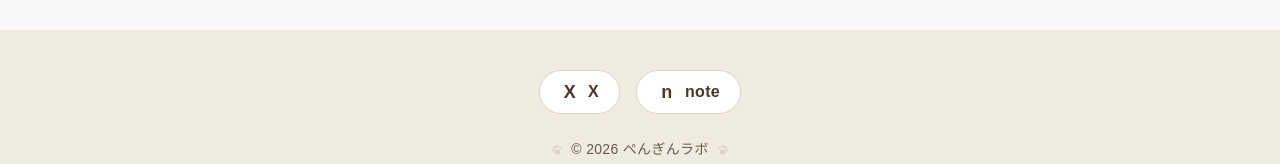
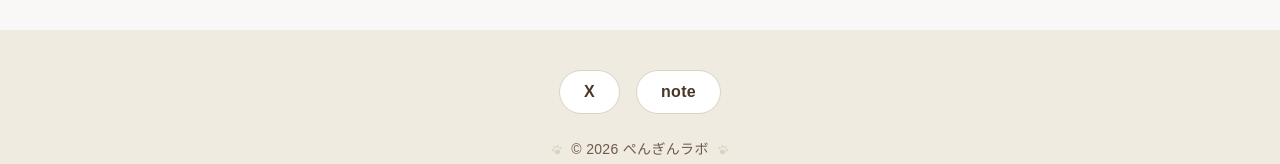
Before and after one commit to M-Hidaritomo/penguin-lab, an Astro site: page / in a window 1280 px wide. Shown: the part 4314-4478 px from the top of the page. Built offline with nearby package versions, Linux system fonts and the light colour scheme; Astro itself is replaced by a stand-in of ours; no server answers; a web font is replaced by a local one.

Commit message:
fix: フッターのSNSボタンから重複する文字アイコンを外す
Co-Authored-By: Claude Opus 5.5 <noreply@anthropic.com>

```diff
--- a/src/components/Footer.astro
+++ b/src/components/Footer.astro
@@ -11,8 +11,8 @@ interface Props {
 const { xUrl = siteConfig.xUrl, noteUrl = siteConfig.noteUrl, year = new Date().getFullYear() } = Astro.props;
 
 const items = [
-  { name: 'X', icon: 'X', url: xUrl },
-  { name: 'note', icon: 'n', url: noteUrl },
+  { name: 'X', url: xUrl },
+  { name: 'note', url: noteUrl },
 ];
 ---
 <footer class="site-footer" id="site-footer">
@@ -22,12 +22,10 @@ const items = [
         <li>
           {isSafeHttpUrl(s.url) ? (
             <a class="sns__item" href={s.url} target="_blank" rel="noopener noreferrer">
-              <span class="sns__icon" aria-hidden="true">{s.icon}</span>
               <span>{s.name}<span class="visually-hidden">（新しいタブで開きます）</span></span>
             </a>
           ) : (
             <span class="sns__item sns__item--off" aria-disabled="true">
-              <span class="sns__icon" aria-hidden="true">{s.icon}</span>
               <span>{s.name}（準備中）</span>
             </span>
           )}
@@ -64,9 +62,9 @@ const items = [
   .sns__item {
     display: inline-flex;
     align-items: center;
-    gap: var(--space-2);
+    justify-content: center;
     min-height: 44px;
-    padding: 0 20px;
+    padding: 0 24px;
     border: var(--border-card);
     border-radius: var(--radius-pill);
     background: var(--color-surface);
@@ -82,15 +80,6 @@ const items = [
     background: transparent;
     color: var(--color-text-muted);
   }
-  .sns__icon {
-    display: inline-flex;
-    align-items: center;
-    justify-content: center;
-    width: 20px;
-    font-size: 18px;
-    font-weight: 700;
-    line-height: 1;
-  }
   .copyright {
     display: flex;
     align-items: center;
```
Also changed, not shown: tests/components/components.test.ts (+2 -0 lines).
